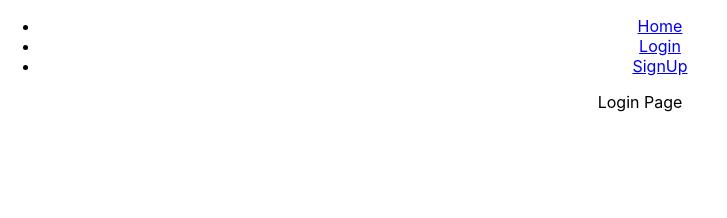
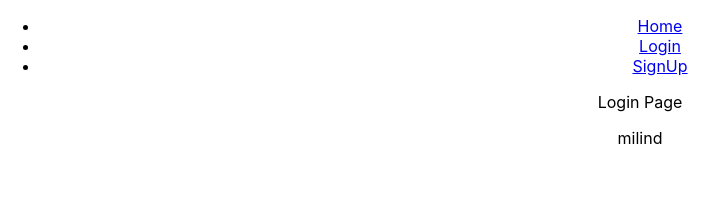
Before and after one commit to Rakesh-pilly/Instahyre, a React (Create React App) app in the folder project_instahyre/: page /login in a window 1280 px wide. Shown: the top 218 px of the page, without its empty margins (0-727 px from the left). Built offline with nearby package versions, Linux system fonts and the light colour scheme.

Commit message:
customer file

```diff
--- a/project_instahyre/src/components/Login.jsx
+++ b/project_instahyre/src/components/Login.jsx
@@ -4,6 +4,7 @@ const Login = () => {
     return (
         <div>
             Login Page
+            <p> milind </p>
         </div>
     )
 }
--- a/project_instahyre/src/components/Navbar.jsx
+++ b/project_instahyre/src/components/Navbar.jsx
@@ -19,6 +19,8 @@ const Navbar = ({prop}) => {
               <Route exact path='/' component={prop.Home}></Route>
               <Route exact path='/login' component={prop.Login}></Route>
               <Route exact path='/signup' component={prop.Signup}></Route>
+              <Route exact path='/Customers' component={prop.Customers}></Route>
+
             </Switch>
         </div>
     )
```
Also changed, not shown: project_instahyre/src/components/Home.jsx (line endings or trailing spaces), 1 other file (tests, documents, lock files or other folders).
